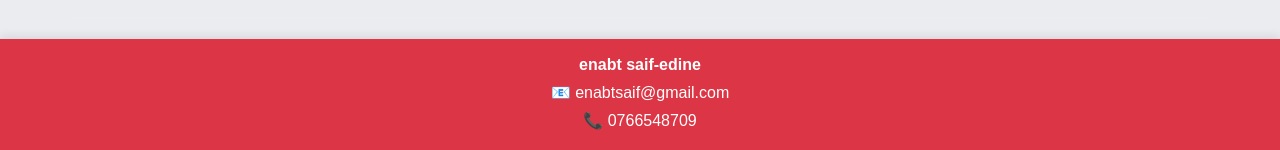
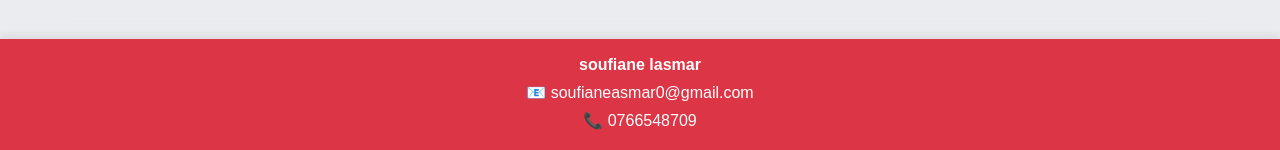
Before and after one commit to ElsmrSoufiane/ElsmrSoufiane.github.io, a React (Create React App) app: page / in a window 1280 px wide. Shown: the part 2673-2823 px from the top of the page. Built offline with nearby package versions, Linux system fonts and the light colour scheme; a web font is replaced by a local one.

Commit message:
Update App.js 3

```diff
--- a/src/App.js
+++ b/src/App.js
@@ -50,9 +50,9 @@ const Footer = () => {
         gap: "5px",
       }}
     >
-      <p style={{ fontWeight: "bold", margin: "0" }}>enabt saif-edine</p>
+      <p style={{ fontWeight: "bold", margin: "0" }}>soufiane lasmar</p>
       <p style={{ margin: "0" }}>
-        📧 <a href="mailto:enabtsaif@gmail.com" style={{ color: "white", textDecoration: "none" }}>enabtsaif@gmail.com</a>
+        📧 <a href="soufianeasmar0@gmail.com" style={{ color: "white", textDecoration: "none" }}>soufianeasmar0@gmail.com</a>
       </p>
       <p style={{ margin: "0" }}>📞 0766548709</p>
       <p style={{ margin: "10px 0 0", fontSize: "14px", opacity: "0.8" }}>
```
